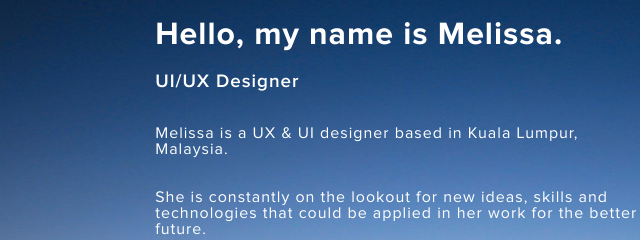
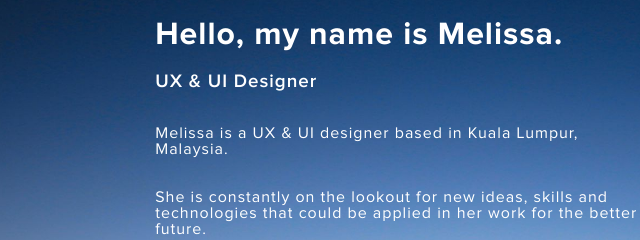
Before and after one commit to melissaszehwa/melissaszehwa.github.io, a plain HTML site: page index.html in a window 1280 px wide. Shown: the part 169-409 px from the top of the page, 9-649 px from the left. Drawn offline with Linux system fonts and the light colour scheme.

Commit message:
copy changes

```diff
--- a/index.html
+++ b/index.html
@@ -18,7 +18,7 @@
     <body>
             <div class="container">
                 <h1>Hello, my name is Melissa.</h1>
-                <h3>UI/UX Designer</h3>
+                <h3>UX & UI Designer</h3>
 
                 <p>Melissa is a UX & UI designer based in Kuala Lumpur, Malaysia. </p>
                 <p>She is constantly on the lookout for new ideas, skills and technologies that could be applied in her work for the better future.</p>
```
